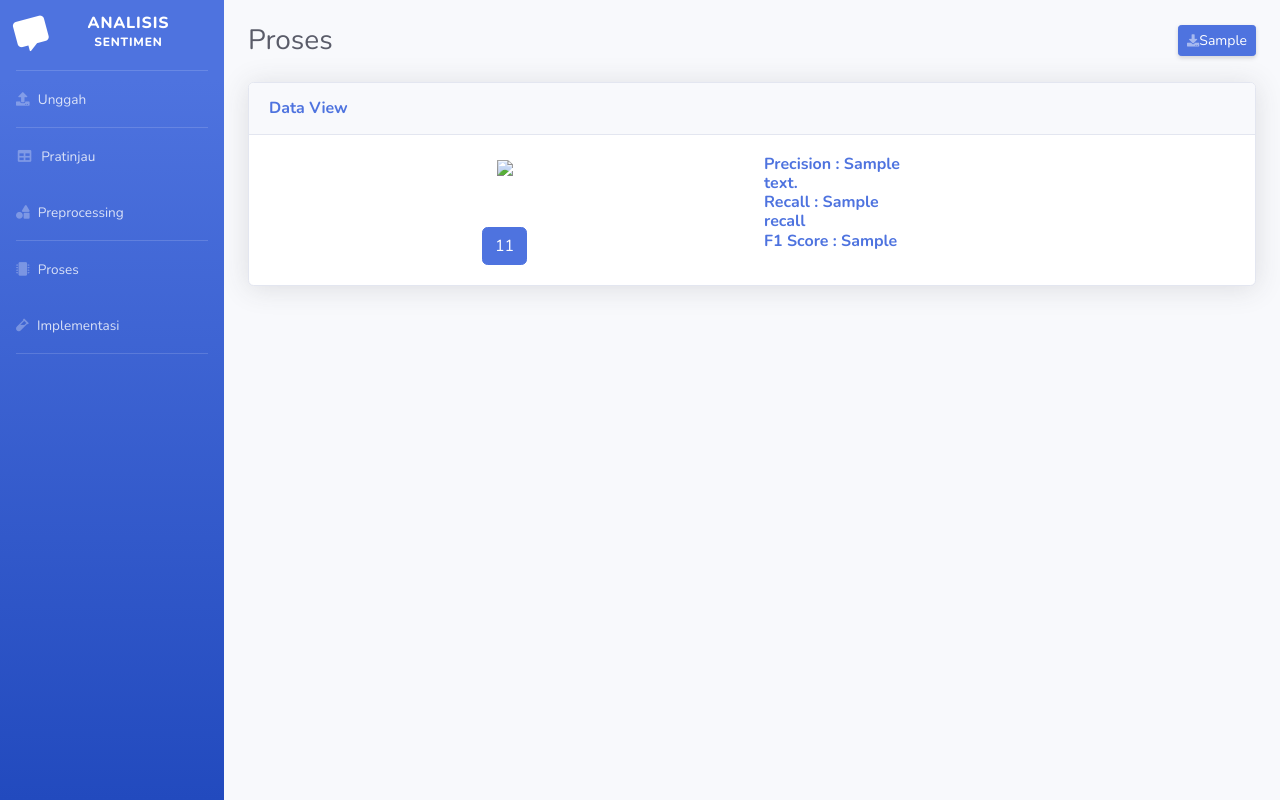
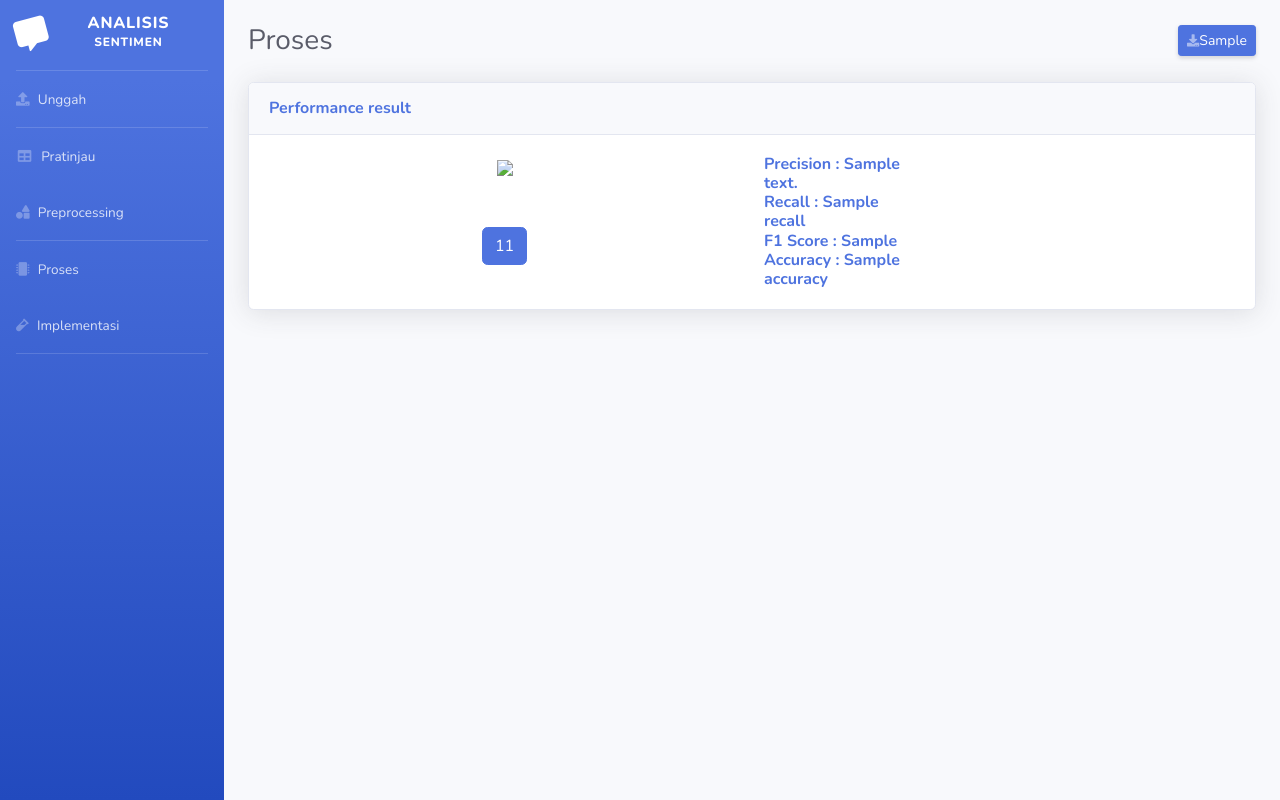
Before and after one commit to navalinovian/AiEthics, a Django app: template sentiment_analysis/templates/evaluate.html in a window 1280 px wide. Run offline with Django 3.2, Linux system fonts and the light colour scheme; the template is opened without the code that fills it: most values are stand-ins (such as "Sample title", 1, 10 or a date in 2020); some libraries are stand-ins or nearby versions.

Commit message:
add accuracy to page

```diff
--- a/sentiment_analysis/templates/evaluate.html
+++ b/sentiment_analysis/templates/evaluate.html
@@ -17,7 +17,7 @@
                 <!-- Illustrations -->
                         <div class="card shadow mb-4">
                             <div class="card-header py-3">
-                                <h6 class="m-0 font-weight-bold text-primary">Data View</h6>
+                                <h6 class="m-0 font-weight-bold text-primary">Performance result</h6>
                             </div>
                             <div class="card-body">
                                 <div class="row">
@@ -35,6 +35,7 @@
                                         <h6 class="m-0 font-weight-bold text-primary">Precision : {{report.precision}}</h6>
                                         <h6 class="m-0 font-weight-bold text-primary">Recall : {{report.recall}}</h6>
                                         <h6 class="m-0 font-weight-bold text-primary">F1 Score : {{report.f1}}</h6>
+                                        <h6 class="m-0 font-weight-bold text-primary">Accuracy : {{accuracy}}</h6>
                                     </div>
                                 </div>
                             </div>
--- a/sentiment_analysis/urls.py
+++ b/sentiment_analysis/urls.py
@@ -4,7 +4,7 @@ from .views import SentimentView, sentiment_data_upload_view
 from .views import sentiment_data_view, sentiment_data_preprocessing, sentiment_evaluate, youtube_api
 
 urlpatterns = [
-    path('admin', admin.site.urls),
+    path('admin/', admin.site.urls),
     # path('home', RoomView.as_view()),
     path('sentiment', SentimentView.as_view()),
     path('', sentiment_data_upload_view, name='upload'),
--- a/sentiment_analysis/views.py
+++ b/sentiment_analysis/views.py
@@ -225,7 +225,7 @@ def sentiment_evaluate(request, surrogate=0):
     disp = disp.plot(cmap="Blues")
 
     context =  {
-        'accuracy':accuracyScore,
+        'accuracy':accuracyScore[surrogate],
         'data' : get_graph(),
         'fold' : range(int(fold_session)),
         'report': report,
@@ -240,8 +240,8 @@ def get_comment():
     service = build('youtube','v3',developerKey=api_key)
     channelId='UwsrzCVZAb8'
 
-    results = service.commentThreads().list(part='snippet',videoId=channelId, textFormat='plainText', order="relevance",
-    searchTerms="technology", maxResults=20).execute()
+    results = service.commentThreads().list(part='snippet',videoId=channelId, textFormat='plainText', order="time",
+    searchTerms="technology", maxResults=100).execute()
     for item in results['items']:
         comment = item['snippet']['topLevelComment']['snippet']['textDisplay']
         comments.append(comment)
```
Also changed, not shown: db.sqlite3.
